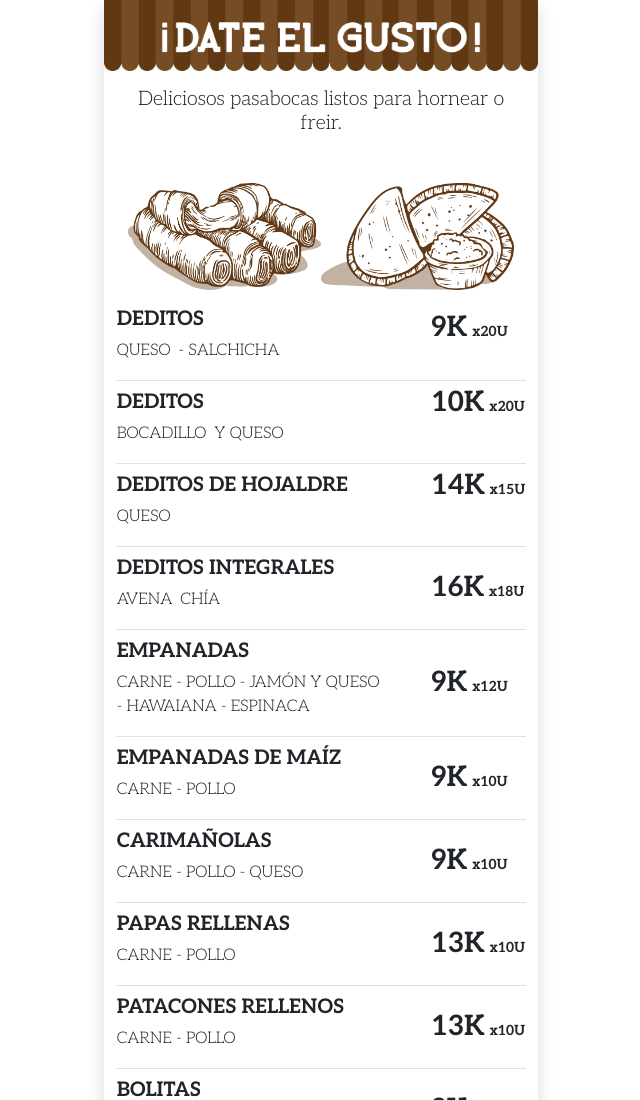
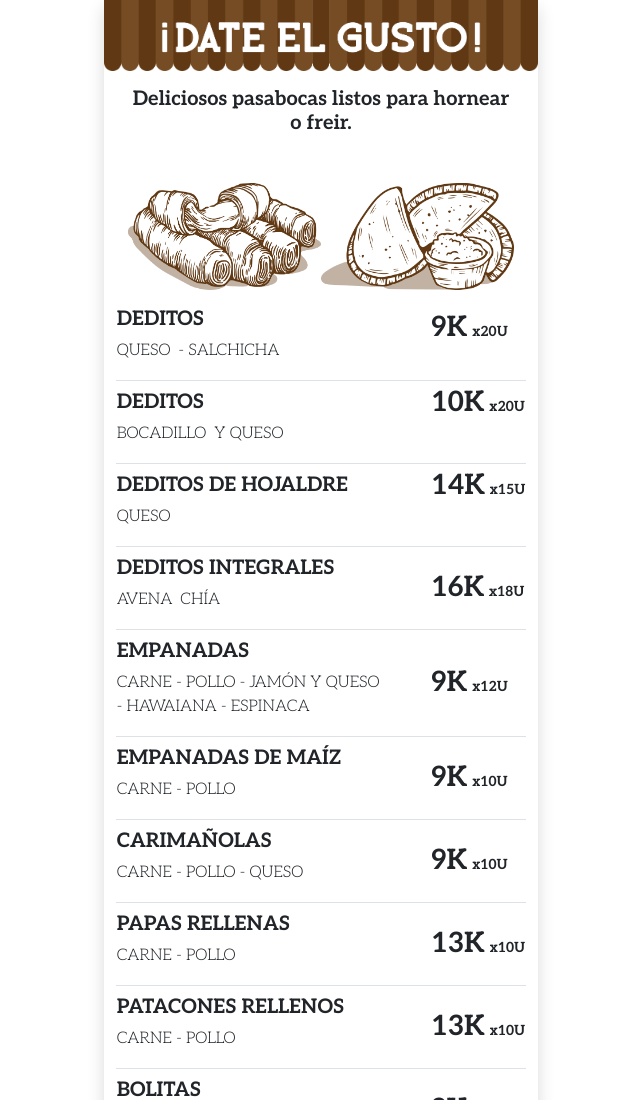
Before and after one commit to dategusto/menu, a plain HTML site: page index.html in a window 1280 px wide. Shown: the top 1100 px of the page, without its empty margins (319-959 px from the left). Drawn offline with nearby package versions, Linux system fonts and the light colour scheme.

Commit message:
Update index.html

```diff
--- a/index.html
+++ b/index.html
@@ -33,7 +33,7 @@
                 srcset=""
               />
               <div class="container">
-                <h5 class="text-center mt-3 mb-5 ">
+                <h5 class="text-center mt-3 mb-5 " style="font-family: 'Aleo', serif;font-weight: 700;">
                   Deliciosos pasabocas listos para hornear o freir.
                 </h5>
                 <div class="d-flex">
```
